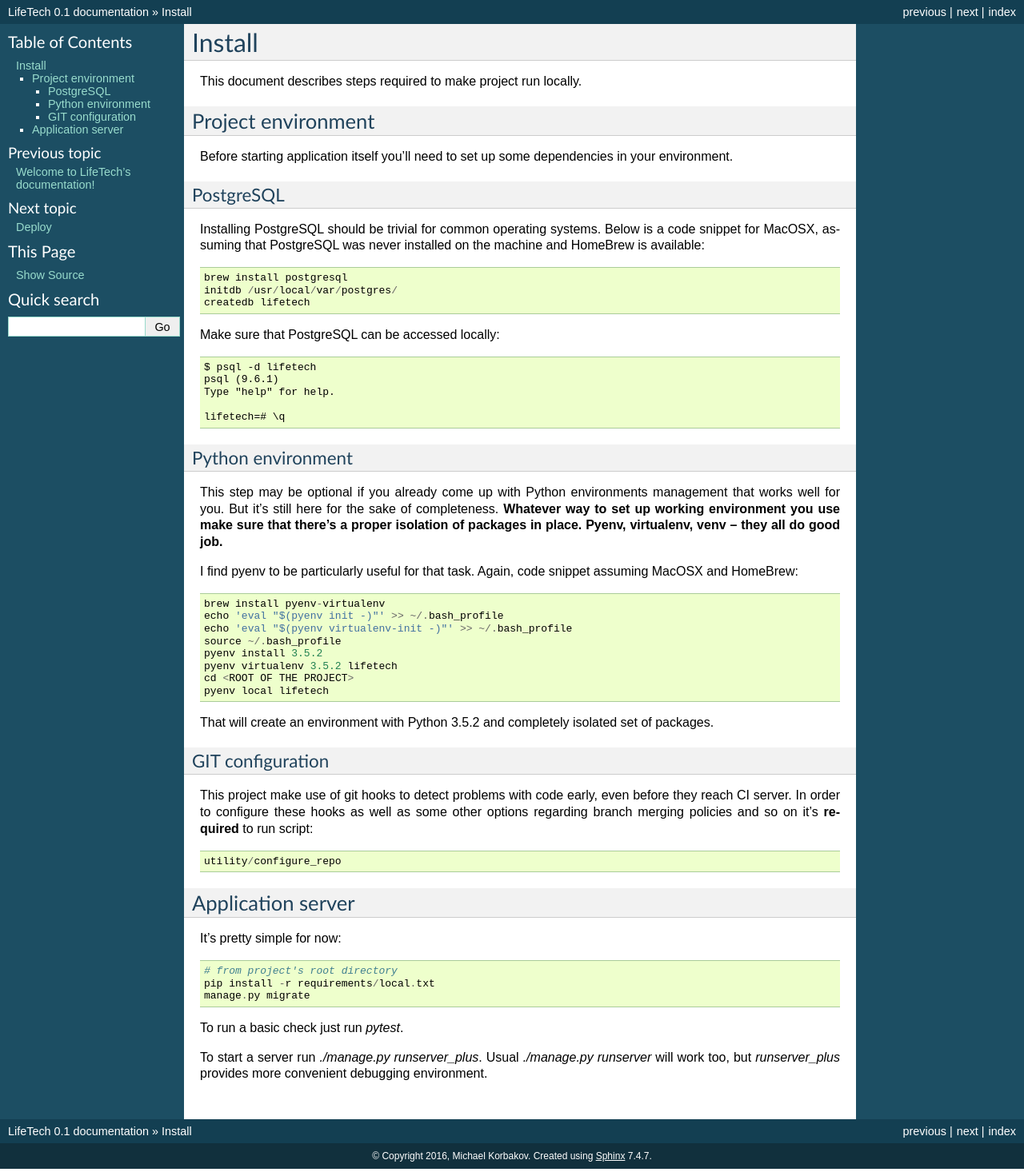
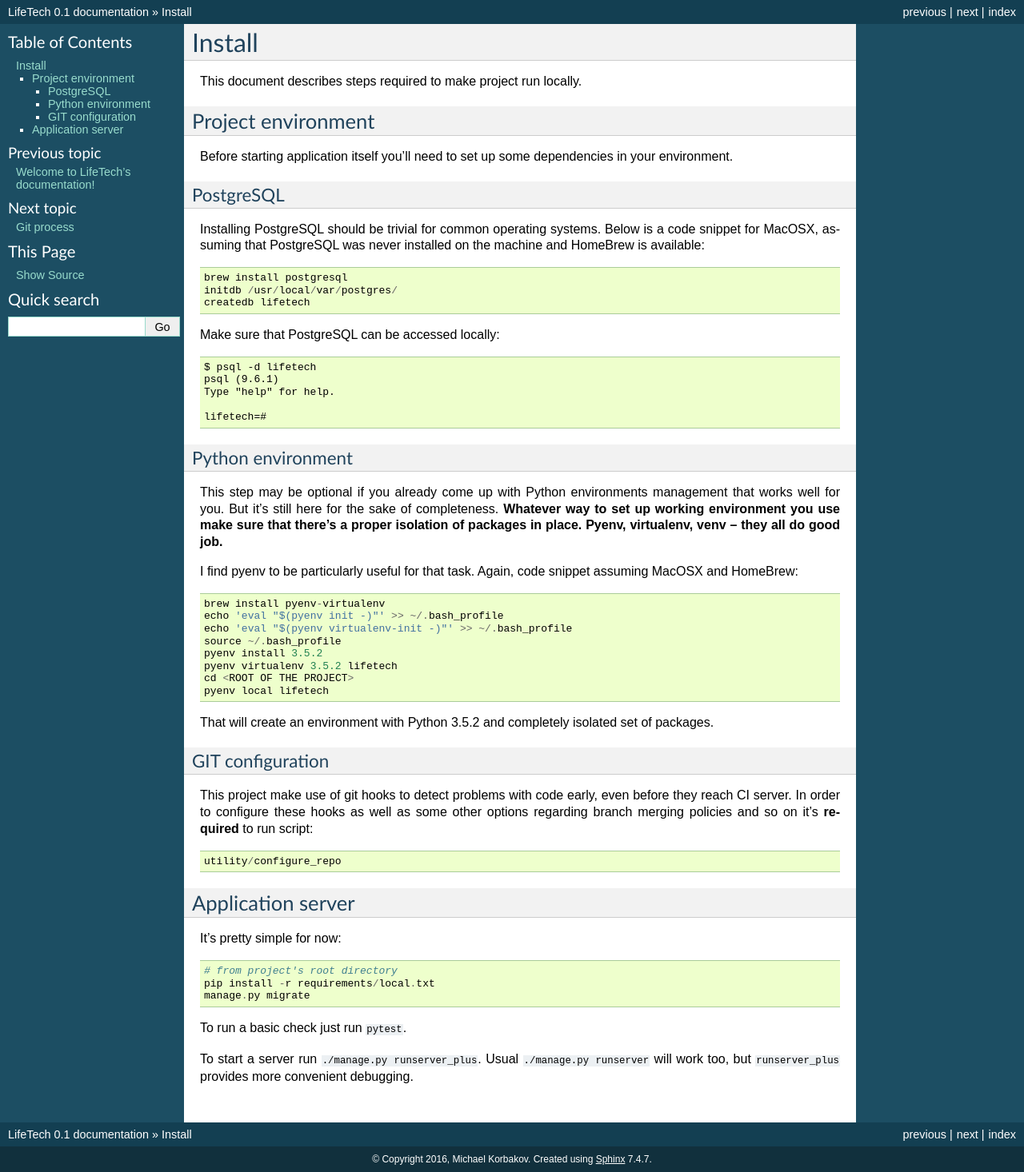
Before and after one commit to rmihael/lifetech-playground, a Sphinx documentation site: the page built from docs/install.rst, in a window 1280 px wide. Shown: the whole page at 80% size. Built offline with Sphinx 7.4.7, drawn with Linux system fonts in a browser that asks for light colours; pages that are not in the unit, such as notebooks, are missing from menus.

Commit message:
T1: Git process documentation

```diff
--- a/docs/index.rst
+++ b/docs/index.rst
@@ -4,7 +4,7 @@
    contain the root `toctree` directive.
 
 Welcome to LifeTech's documentation!
-====================================================================
+====================================
 
 Contents:
 
@@ -12,6 +12,7 @@
    :maxdepth: 2
 
    install
+   git
    deploy
    tests
 
--- a/docs/install.rst
+++ b/docs/install.rst
@@ -21,7 +21,7 @@
     psql (9.6.1)
     Type "help" for help.
 
-    lifetech=# \q
+    lifetech=#
 
 Python environment
 ~~~~~~~~~~~~~~~~~~
@@ -59,7 +59,7 @@
     pip install -r requirements/local.txt
     manage.py migrate
 
-To run a basic check just run `pytest`.
+To run a basic check just run ``pytest``.
 
-To start a server run `./manage.py runserver_plus`. Usual `./manage.py runserver` will work too, but `runserver_plus`
-provides more convenient debugging environment.
+To start a server run ``./manage.py runserver_plus``. Usual ``./manage.py runserver`` will work too, but
+``runserver_plus`` provides more convenient debugging.
```
Also changed, not shown: docs/git.rst (added, +83 -0 lines), 1 other file.
